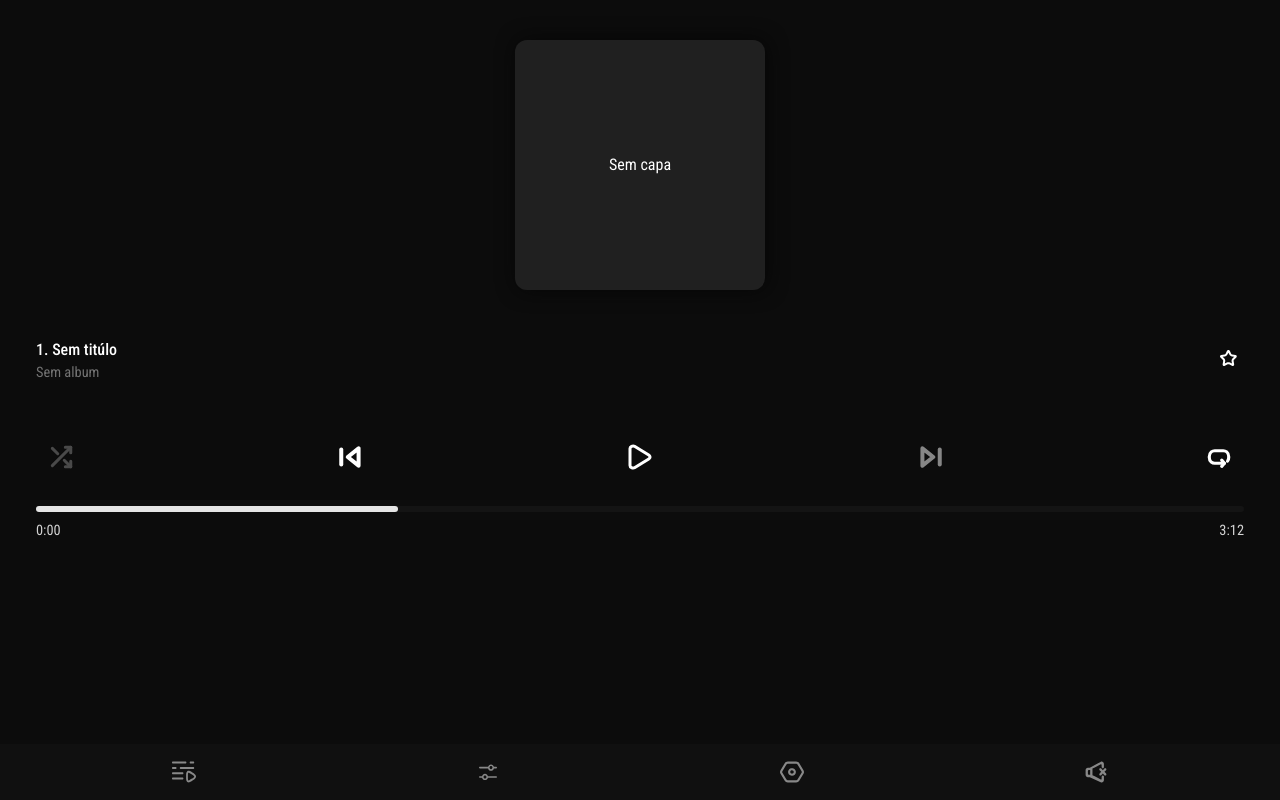
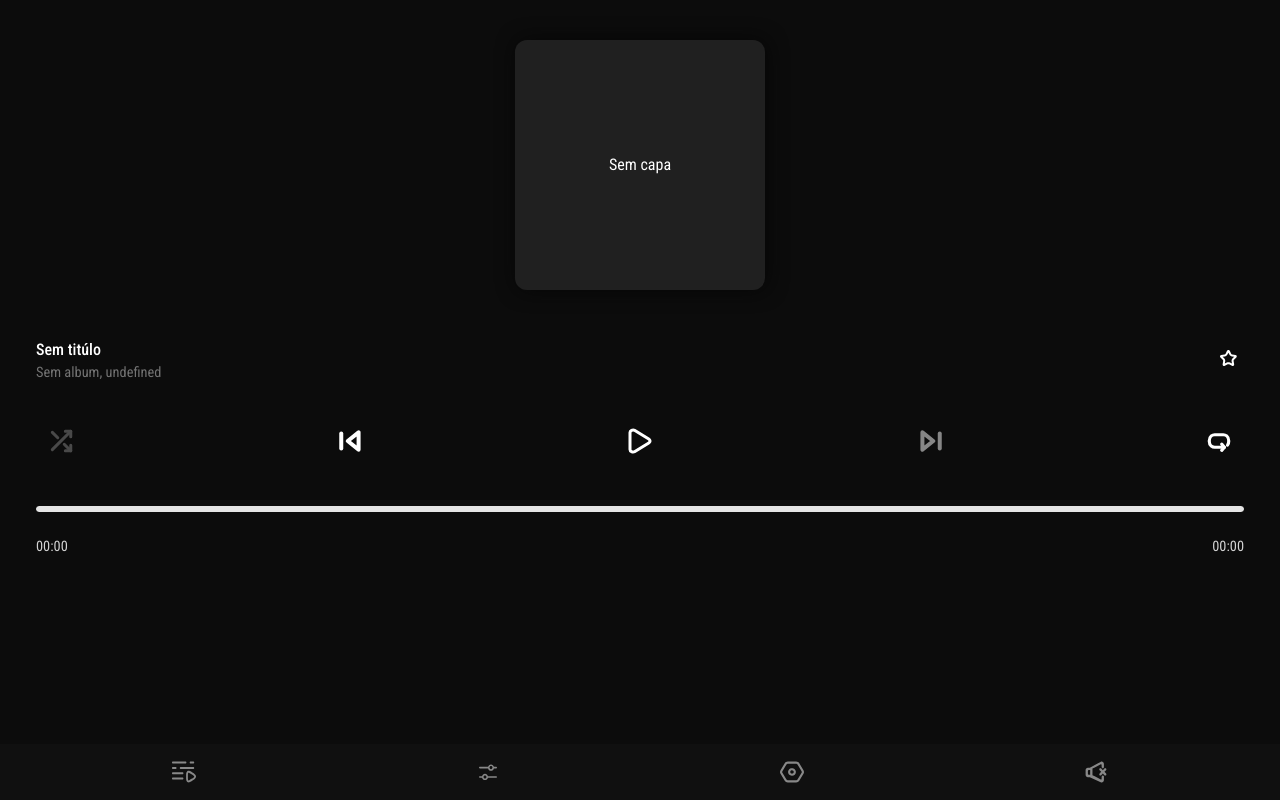
Before and after one commit to marcelo-gomj/mini-player-music, a React (Vite) app: page / in a window 1280 px wide. Built offline with nearby package versions, Linux system fonts and the light colour scheme.

Commit message:
add:progress bar and music timestamp

```diff
--- a/src/preload/index.ts
+++ b/src/preload/index.ts
@@ -8,10 +8,14 @@ import { libraryChecker } from "./updateLibrary/chekFolderTest";
 async function checkPath(path: string) {
   const meta = await parseFile(path);
   const pictures = meta.common.picture;
+  const image =  pictures ? pictures[0].data.toString('base64') : null ;
+
+  // @ts-ignore
+  if(pictures) meta.common.picture[0].data = []
 
   return {
     meta,
-    image: pictures ? pictures[0].data.toString('base64') : null
+    image
   }
 }
 
--- a/src/renderer/src/components/Controllers/PlayButton.tsx
+++ b/src/renderer/src/components/Controllers/PlayButton.tsx
@@ -11,13 +11,12 @@ import { map } from "ramda";
 function PlayButton({ ctx : { playQueue, queueGlobal, currentMusic, holwerGlobal } } : ContextHowl){
   const [isPlaying, setIsPlaying] = useState(false);
 
-  useEffect(() => {
-    if(!holwerGlobal) return;
+  // useEffect(() => {
+  //   if(!holwerGlobal) return;
 
-    const { checkIsPlaying } = window.api.howler;
-
-    holwerGlobal({}, checkIsPlaying, setIsPlaying );
-  }, [currentMusic])
+  //   const { checkIsPlaying } = window.api.howler;
+  //   holwerGlobal({}, checkIsPlaying, setIsPlaying );
+  // }, [currentMusic])
 
   return (
     <div
@@ -38,25 +37,34 @@ function PlayButton({ ctx : { playQueue, queueGlobal, currentMusic, holwerGlobal
     </div>
   )
 
+  function handlePlayButton(){
+    if(!queueGlobal.length){
+      const { libraryChecker } = window.api;
+      const PATH_BASE = 'D:\\lib';
 
-  function handlePlayButton(){
-    const { libraryChecker } = window.api;
-    const PATH_BASE = 'D:\\lib';
-
-    if(!queueGlobal.length){
       const paths = map(
         (path) => (PATH_BASE + '\\' + path),
         libraryChecker(PATH_BASE)
       )
 
-      console.log("PATHS", paths)
       playQueue(0, paths)
 
       return;
     }
+
+    // if(holwerGlobal){
+    //   const { playMusic } = window.api.howler;
+    //   holwerGlobal({}, playMusic, setIsPlaying)
+    // }
+
   }
 
+  // function handlePauseButton(){
+  //   if(!holwerGlobal) return;
 
+  //   const { pauseMusic } = window.api.howler;
+  //   holwerGlobal({}, pauseMusic, setIsPlaying)
+  // }
 }
 
 export default PlayButton;
--- /dev/null
+++ b/src/renderer/src/components/FrontApp/HandleProgressBar.tsx
@@ -0,0 +1,43 @@
+import { PlayerContext } from "@renderer/contexts/PlayerContext";
+import { ReactNode, useContext, useRef } from "react";
+
+type HandleProgressProps = {
+	children: ReactNode,
+	total: number,
+  setDuration: (duration: number ) => void
+}
+
+function HandleProgress({ children, total, setDuration } : HandleProgressProps){
+	const { holwerGlobal } = useContext(PlayerContext);
+  const progressBarRef = useRef<HTMLDivElement>(null)
+
+	return (
+	  <div
+      onClick={handleClickProgressBar}
+      ref={progressBarRef}
+      className="group relative py-4 cursor-pointer z-999"
+    >
+    	{children}
+    </div>
+	)
+
+	function handleClickProgressBar(event : React.MouseEvent<HTMLDivElement, MouseEvent>){
+    if(!holwerGlobal || !progressBarRef.current) return;
+
+    const { setProgressMusic } = window.api.howler;
+
+    // get width and click point for handle the music duration
+    const progressBar = progressBarRef.current.getBoundingClientRect();
+    const percentageClicked = (( event.clientX - progressBar.left) / progressBar.width) * 100;
+    const clickedDuration = (percentageClicked / 100) * total;
+
+    setDuration(clickedDuration)
+    holwerGlobal(
+      {},
+      setProgressMusic,
+      _ => clickedDuration
+    )
+  }
+}
+
+export default HandleProgress;
--- a/src/renderer/src/components/FrontApp/Player.tsx
+++ b/src/renderer/src/components/FrontApp/Player.tsx
@@ -21,7 +21,9 @@ function Player(){
 	const musicStatus = music ? {
 		title: music.title,
 		track: music.track,
-		album: music.album
+		album: music.album,
+		artist: music.artist,
+		duration: music.duration
 	} : null;
 
 	return (
@@ -32,12 +34,12 @@ function Player(){
 					mimeType={music?.mimeType}
 				/>
 
-				<div className="px-1 space-y-12">
+				<div className="px-1 space-y-8">
 					<TrackDetails
 						music={musicStatus}
 					/>
 
-					<PlayerController />
+					<PlayerController durationTotal={music?.duration}/>
 
 				</div>
 			</div>
--- a/src/renderer/src/components/FrontApp/PlayerController.tsx
+++ b/src/renderer/src/components/FrontApp/PlayerController.tsx
@@ -9,7 +9,11 @@ import ReapeatButton from "../Controllers/RepeatButton";
 import NextButton from "../Controllers/NextButton";
 import ProgressBar from "./ProgressBar";
 
-function PlayerController(){
+type PlayerControllerProps = {
+  durationTotal: number
+}
+
+function PlayerController({ durationTotal }){
   const PlayerHandler = useContext(PlayerContext);
 
   const buttons = [
@@ -30,7 +34,7 @@ function PlayerController(){
         { R.map( GenerateButtons, buttons ) }
       </ul>
 
-      <ProgressBar />
+      <ProgressBar durationTotal={durationTotal} />
     </section>
   )
 
--- a/src/renderer/src/components/FrontApp/ProgressBar.tsx
+++ b/src/renderer/src/components/FrontApp/ProgressBar.tsx
@@ -1,23 +1,100 @@
 import { PlayerContext } from "@renderer/contexts/PlayerContext";
-import { useContext, useEffect, useState } from "react";
+import { useContext, useEffect, useRef, useState } from "react";
+import HandleProgress from "./HandleProgressBar";
 
-function ProgressBar() {
+type ProgressBarProps = {
+  durationTotal: number
+}
+
+function ProgressBar({ durationTotal } : ProgressBarProps) {
+  const { currentMusic, holwerGlobal } = useContext(PlayerContext);
   const [duration, setDuration] = useState(0);
+  const time = useRef<any>(null);
+
+  useEffect(updateDuration, [currentMusic]);
+
+  const calculatedProgress = progressBarUpdates(duration);
+  const progressBar = { left: `-${calculatedProgress}%`};
+  const progressPointer = { right : `calc(${calculatedProgress}% - 0.5rem)`}
 
   return (
     <div
       className="space-y-2"
     >
-      <div className="h-1.5 rounded-md w-full bg-base-500">
-        <div className="w-[30%] h-full bg-neutral-200 hover:bg-white rounded-md"></div>
-      </div>
+      <HandleProgress
+        setDuration={pointDuration}
+        total={durationTotal}
+      >
+
+        <div
+          className="relative h-1.5 w-full bg-base-500"
+        >
+          <div
+            className="relative overflow-hidden rounded-md w-full h-full"
+          >
+            <div
+              style={progressBar}
+              className="absolute group-hover:bg-white h-full top-0 w-[100%] bg-neutral-200 rounded-md duration-100 transition-[left]"
+            ></div>
+
+          </div>
+
+          <div
+            style={progressPointer}
+            className={`invisible group-hover:visible absolute top-[-0.3rem] bg-[white] h-4 w-4 rounded-full duration-75 transition-[right]`}
+          ></div>
+        </div>
+      </HandleProgress>
 
       <div className="flex justify-between text-[0.9rem] text-neutral-300">
-        <p>{duration ? duration : '0:00' }</p>
-        <p>3:12</p>
+        <p>{
+          convertSecondsForMinutes(duration)
+        }</p>
+        <p>{ convertSecondsForMinutes(durationTotal || 0) }</p>
       </div>
     </div>
   )
+
+  function fillFirstZeroTime(time: number){
+    return time.toString().padStart(2, "0")
+  }
+
+  function convertSecondsForMinutes(seconds: number){
+    return (
+      fillFirstZeroTime(Math.trunc(seconds / 60))
+      + ":" +
+      fillFirstZeroTime(Math.trunc(seconds % 60))
+    )
+  }
+
+  function updateDuration(){
+    if(!holwerGlobal) return;
+    const { currentDuration } = window.api.howler;
+
+    clearUpdateDurationSeconds()
+
+    time.current = setInterval(() => {
+      holwerGlobal(
+        {},
+        currentDuration,
+        setDuration
+      )
+    }, 1000);
+
+    return clearUpdateDurationSeconds;
+  }
+
+  function progressBarUpdates(duration : number){
+    return (100 - Number((Math.trunc(duration) / (durationTotal / 100)).toFixed(6)))
+  }
+
+  function pointDuration(duration: number){
+    setDuration(duration);
+  }
+
+  function clearUpdateDurationSeconds(){
+    clearInterval(time.current)
+  }
 }
 
 export default ProgressBar;
--- a/src/renderer/src/components/FrontApp/TrackDetails.tsx
+++ b/src/renderer/src/components/FrontApp/TrackDetails.tsx
@@ -6,6 +6,7 @@ type TrackDetailsProps = {
     title ?: string,
     track ?: number | null,
     album ?: string,
+    artist ?: string
   } | null
 }
 
@@ -15,8 +16,11 @@ function TrackDetails({
   return (
     <section className="flex justify-between my-8">
       <div>
-        <p className="text-white font-medium line-clamp-1">1. { music?.title || "Sem titúlo"}</p>
-        <p className="text-neutral-500 text-[0.9rem] line-clamp-1">{music?.album || "Sem album"}</p>
+        <p className="text-white font-medium line-clamp-1">
+          {music?.track ? music.track + ". " : ""} { music?.title || "Sem titúlo"}
+        </p>
+
+        <p className="text-neutral-500 text-[0.9rem] line-clamp-1">{music?.album || "Sem album"}{", " + music?.artist || ""}</p>
       </div>
 
       <div className="flex align-top">
--- a/src/types/howlerTypes.ts
+++ /dev/null
@@ -1,6 +0,0 @@
-export type StateFunctionProp <T> = ((arg: T) => void);
-export type HandlerHowl <T> = ((howl: Howl, state : StateFunctionProp<T>) => void) | null;
-export type UpdateCurrentMusic = {
-  currentMusicId ?: number,
-  updateQueueMusics ?: string[]
-};
```
Also changed, not shown: src/preload/Services/Howler.ts (+23 -30 lines).
